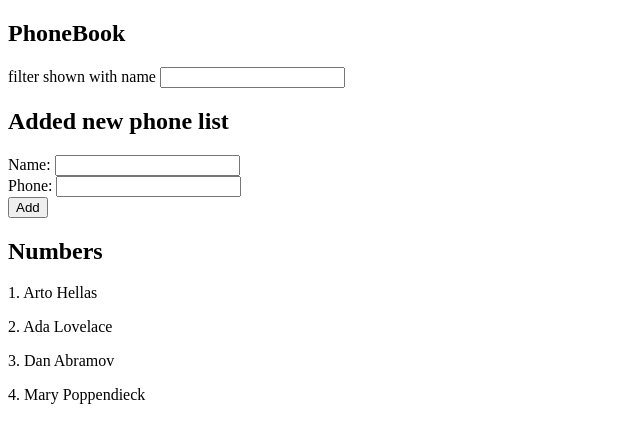
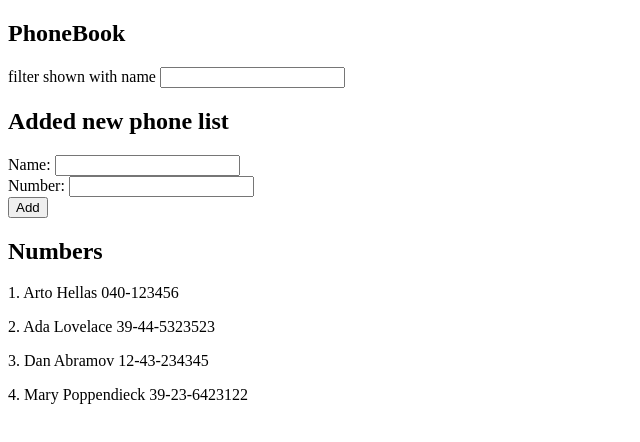
Before and after one commit to raju-ahammad/fullstack-open-2020-exercise, a React (Create React App) app in the folder part2/phonebook/: page / in a window 1280 px wide. Shown: the top 442 px of the page, without its empty margins (0-640 px from the left). Built offline with nearby package versions, Linux system fonts and the light colour scheme; data requests are answered from the project's data file.

Commit message:
implement axios for fetch data

```diff
--- /dev/null
+++ b/part2/phonebook/db.json
@@ -0,0 +1,24 @@
+{
+  "persons": [
+    {
+      "name": "Arto Hellas",
+      "number": "040-123456",
+      "id": 1
+    },
+    {
+      "name": "Ada Lovelace",
+      "number": "39-44-5323523",
+      "id": 2
+    },
+    {
+      "name": "Dan Abramov",
+      "number": "12-43-234345",
+      "id": 3
+    },
+    {
+      "name": "Mary Poppendieck",
+      "number": "39-23-6423122",
+      "id": 4
+    }
+  ]
+}
--- a/part2/phonebook/package.json
+++ b/part2/phonebook/package.json
@@ -6,6 +6,7 @@
     "@testing-library/jest-dom": "^5.11.4",
     "@testing-library/react": "^11.1.0",
     "@testing-library/user-event": "^12.1.10",
+    "axios": "^0.21.0",
     "react": "^17.0.1",
     "react-dom": "^17.0.1",
     "react-scripts": "4.0.1",
@@ -34,5 +35,8 @@
       "last 1 firefox version",
       "last 1 safari version"
     ]
+  },
+  "devDependencies": {
+    "json-server": "^0.16.3"
   }
 }
--- a/part2/phonebook/src/App.js
+++ b/part2/phonebook/src/App.js
@@ -1,20 +1,27 @@
-import { useState } from "react";
+import axios from "axios";
+import { useEffect, useState } from "react";
 import PersonForm from "./PersonForm";
 import PersonList from "./PersonList";
 import SearchFilter from "./SearchFilter";
 
 function App() {
 
-  const initialPerson = [
-    { name: 'Arto Hellas', number: '040-123456' },
-    { name: 'Ada Lovelace', number: '39-44-5323523' },
-    { name: 'Dan Abramov', number: '12-43-234345' },
-    { name: 'Mary Poppendieck', number: '39-23-6423122' }
-  ]
-  const [persons, setPersons] = useState(initialPerson)
+  const [persons, setPersons] = useState([])
   const [newName, setNewName] = useState("")
   const [newNumber, setNewNumber] = useState("")
   const [searchTerm, setSearchTerm] = useState("")
+
+  useEffect(() => {
+    console.log("effect");
+    axios
+      .get("http://localhost:3001/persons")
+      .then((res) => {
+        console.log(res.data);
+        setPersons(res.data)
+      })
+      .catch((err) => console.log(err))
+  }, [])
+  console.log("total",persons.length, "person");
 
   const searchHandle = (e) => {
     setSearchTerm(e.target.value)
@@ -40,7 +47,7 @@ function App() {
       if (person.name === newName){
         return alert(`${person.name} is already added to phonebook `)
       }else{
-        setPersons([...persons, {name: newName, phone: newNumber}])
+        setPersons([...persons, {name: newName, number: newNumber}])
         setNewName("")
         setNewNumber("")
       }
--- a/part2/phonebook/src/PersonForm.jsx
+++ b/part2/phonebook/src/PersonForm.jsx
@@ -9,7 +9,7 @@ const PersonForm = ({handleSubmit, newName, handleNameChange, newNumber, handleN
             <input type="text" value={ newName } onChange={handleNameChange} />
           </div>
           <div>
-            <label htmlFor="phone">Phone: </label>
+            <label htmlFor="phone">Number: </label>
             <input type="text" value={ newNumber } onChange={handleNumberChange} />
           </div>
         </div>
--- a/part2/phonebook/src/PersonList.jsx
+++ b/part2/phonebook/src/PersonList.jsx
@@ -8,14 +8,14 @@ const PersonList = ({ searchResults, persons }) => {
           ? persons.map((person, index) => {
             return (
               <div key={index}>
-                <p> {index + 1 }. { person.name } {person.phone} </p>
+                <p> {index + 1 }. { person.name } {person.number} </p>
               </div>
             );
           })
           : searchResults.map((search, index) => {
             return (
               <div key={index}>
-                <p> {index + 1 }. { search.name } {search.phone} </p>
+                <p> {index + 1 }. { search.name } {search.number} </p>
               </div>
             );
           })
```
Also changed, not shown: 2 other files (tests, documents, lock files or other folders).
